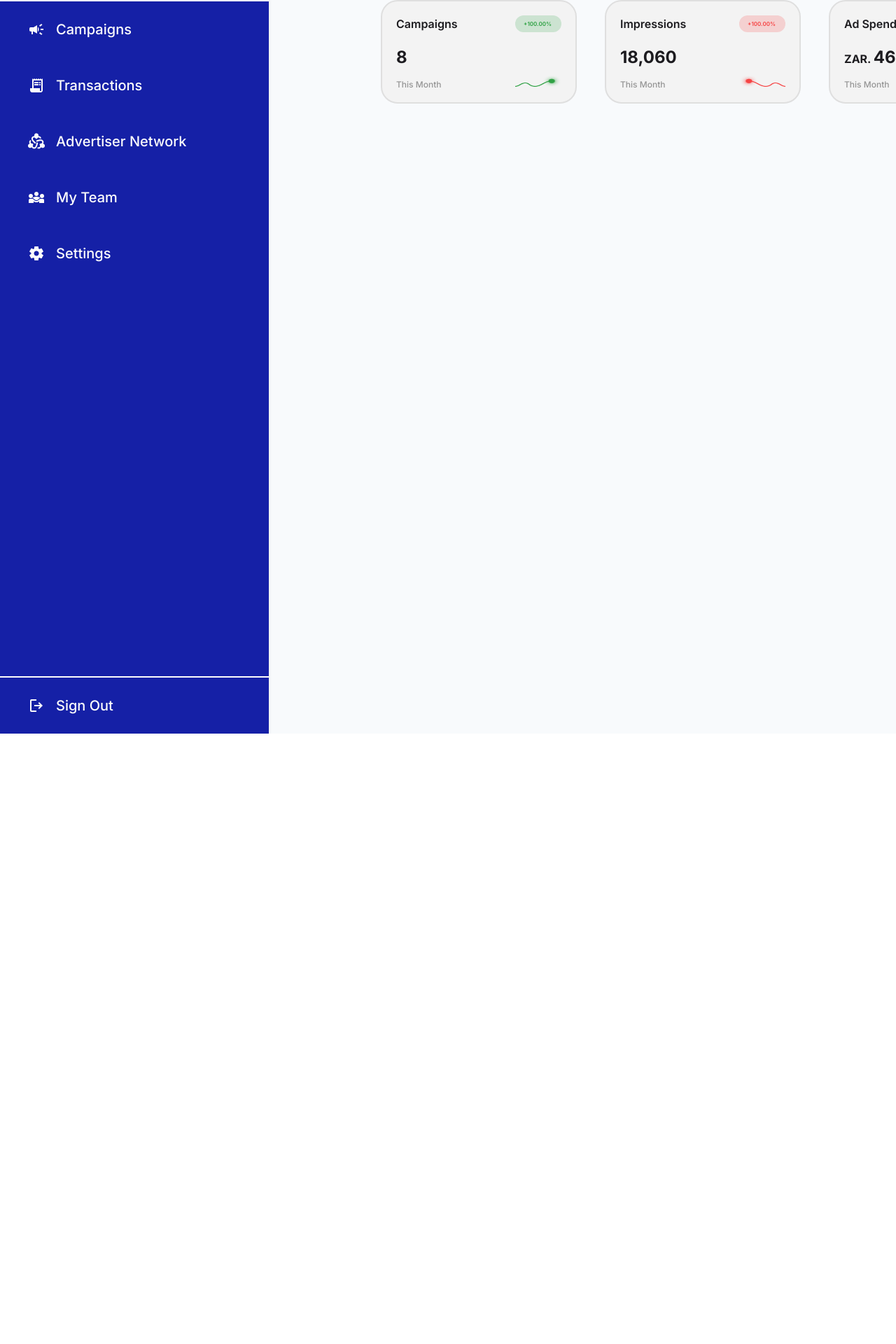
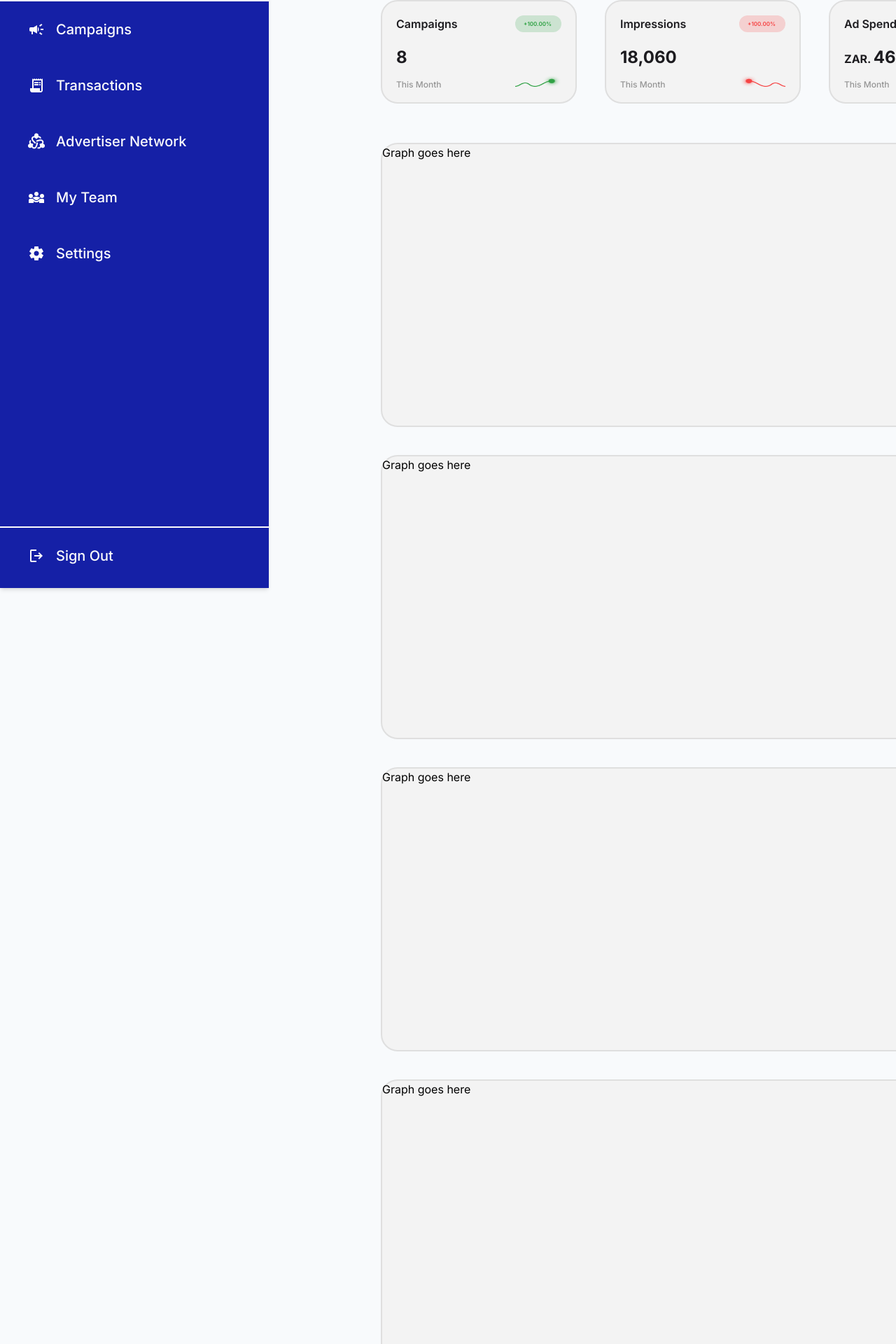
Before and after one commit to Samstar10/Adz, an Angular app: page /dashboard in a window 1280 px wide. Shown: the part 240-2160 px from the top of the page at 70% size. Before the commit the page ends 1288 px from the top, so only its background shows below. Built offline with nearby package versions, Linux system fonts and the light colour scheme.

Commit message:
Set up graph placeholder components

```diff
--- a/src/app/dashboard/dashboard.component.html
+++ b/src/app/dashboard/dashboard.component.html
@@ -1,5 +1,5 @@
 <div class="min-h-screen flex bg-slate-50 w-[1920px]">
-    <aside class="w-96 bg-[#1520A6] shadow-md hidden sm:block">
+    <aside class="w-96  max-h-[1080px] bg-[#1520A6] shadow-md hidden  sm:block">
         <img src="../../assets/RewardAdz - Logo.png" alt="logo" class="w-60 h-10 mt-10 ml-10">
         <div class="w-96 h-[2px] bg-[#FCFCFC] mt-10">
         </div>
@@ -27,7 +27,7 @@
             <img src="../../assets/settings.png" alt="Settings icon" class="w-6 h-6">
             <p class="font-medium text-xl">Settings</p>
         </div>
-        <div class="w-96 h-[2px] bg-[#FCFCFC] mt-[564px]">
+        <div class="w-96 h-[2px] bg-[#FCFCFC] mt-[350px]">
         </div>
         <div class="w-96 h-12 flex items-center gap-4 p-10 text-[#FCFCFC]">
             <img src="../../assets/logout.png" alt="Settings icon" class="w-6 h-6">
@@ -112,5 +112,37 @@
                 </div>
             </div>
         </div>
+        <div class="flex mt-10 ml-40 gap-10">
+            <div class="w-[840px] h-[406px] bg-[#F3F3F3] border-[#DFDFDF] border-2 rounded-3xl">
+                <p>Graph goes here</p>
+            </div>
+            <div class="w-[360px] h-[406px] border-2 border-[#DFDFDF] rounded-3xl bg-[#F3F3F3]">
+                <p>Table goes here</p>
+            </div>
+        </div>
+        <div class="flex mt-10 ml-40 gap-10">
+            <div class="w-[840px] h-[406px] bg-[#F3F3F3] border-[#DFDFDF] border-2 rounded-3xl">
+                <p>Graph goes here</p>
+            </div>
+            <div class="w-[360px] h-[406px] border-2 border-[#DFDFDF] rounded-3xl bg-[#F3F3F3]">
+                <p>Table goes here</p>
+            </div>
+        </div>
+        <div class="flex mt-10 ml-40 gap-10">
+            <div class="w-[840px] h-[406px] bg-[#F3F3F3] border-[#DFDFDF] border-2 rounded-3xl">
+                <p>Graph goes here</p>
+            </div>
+            <div class="w-[360px] h-[406px] border-2 border-[#DFDFDF] rounded-3xl bg-[#F3F3F3]">
+                <p>Table goes here</p>
+            </div>
+        </div>
+        <div class="flex mt-10 ml-40 gap-10">
+            <div class="w-[840px] h-[406px] bg-[#F3F3F3] border-[#DFDFDF] border-2 rounded-3xl">
+                <p>Graph goes here</p>
+            </div>
+            <div class="w-[360px] h-[406px] border-2 border-[#DFDFDF] rounded-3xl bg-[#F3F3F3]">
+                <p>Table goes here</p>
+            </div>
+        </div>
     </div>
 </div>
```
